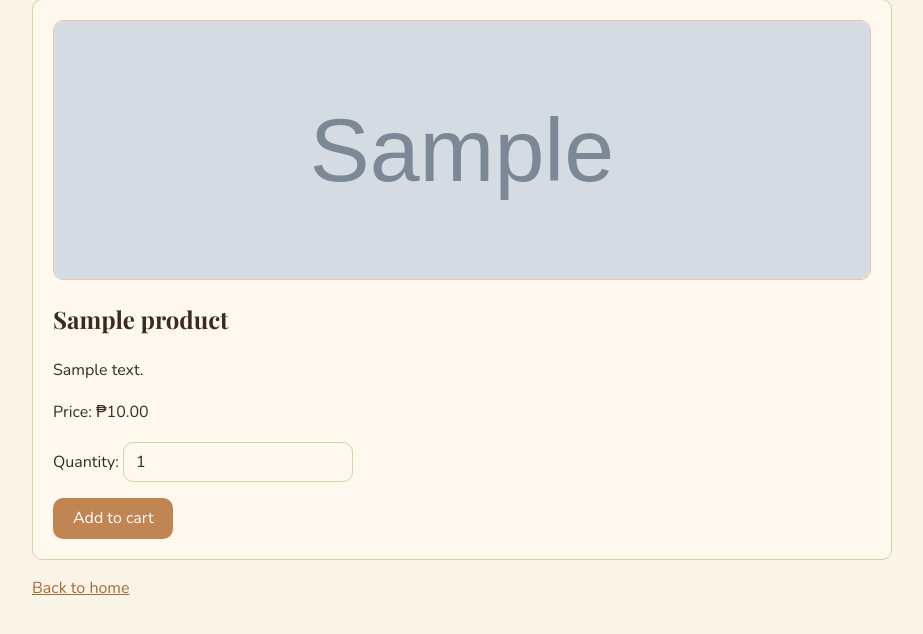
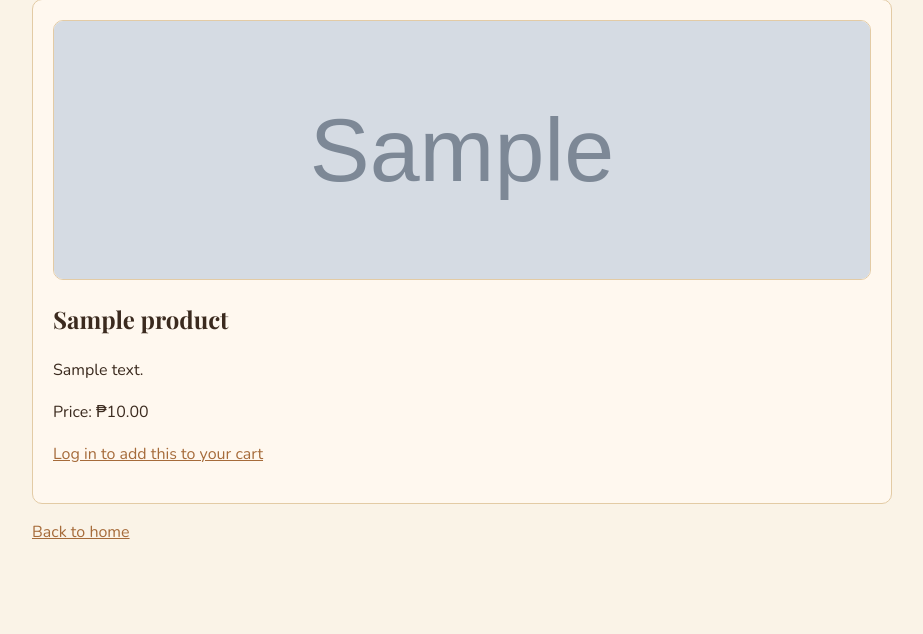
Before and after one commit to chessietrillana/digital-cafe-vibecoded, a Django app: page /products/1/ in a window 1280 px wide. Shown: the part 132-766 px from the top of the page, without its empty margins (178-1101 px from the left). Run offline with Django 5.2, Linux system fonts and the light colour scheme; tables that the repository leaves empty hold one stand-in row (values such as "Sample post"); grey boxes marked "Sample" are stand-in pictures.

Commit message:
feat: prompt anonymous visitors to log in instead of showing the add-to-cart form

```diff
--- a/templates/cafe/product_detail.html
+++ b/templates/cafe/product_detail.html
@@ -13,6 +13,7 @@
     <p>{{ product.description }}</p>
     <p>Price: ₱{{ product.price }}</p>
 
+    {% if user.is_authenticated %}
         {% if product.is_active %}
         <form method="post" action="{% url 'add_to_cart' product.pk %}">
             {% csrf_token %}
@@ -22,6 +23,9 @@
         {% else %}
         <p>This product is currently unavailable.</p>
         {% endif %}
+    {% else %}
+    <p><a href="{% url 'login' %}?next={{ request.path|urlencode }}">Log in to add this to your cart</a></p>
+    {% endif %}
 </div>
 
 <p><a href="{% url 'home' %}">Back to home</a></p>
```
Lines whose indentation alone changed are shown as unchanged.
